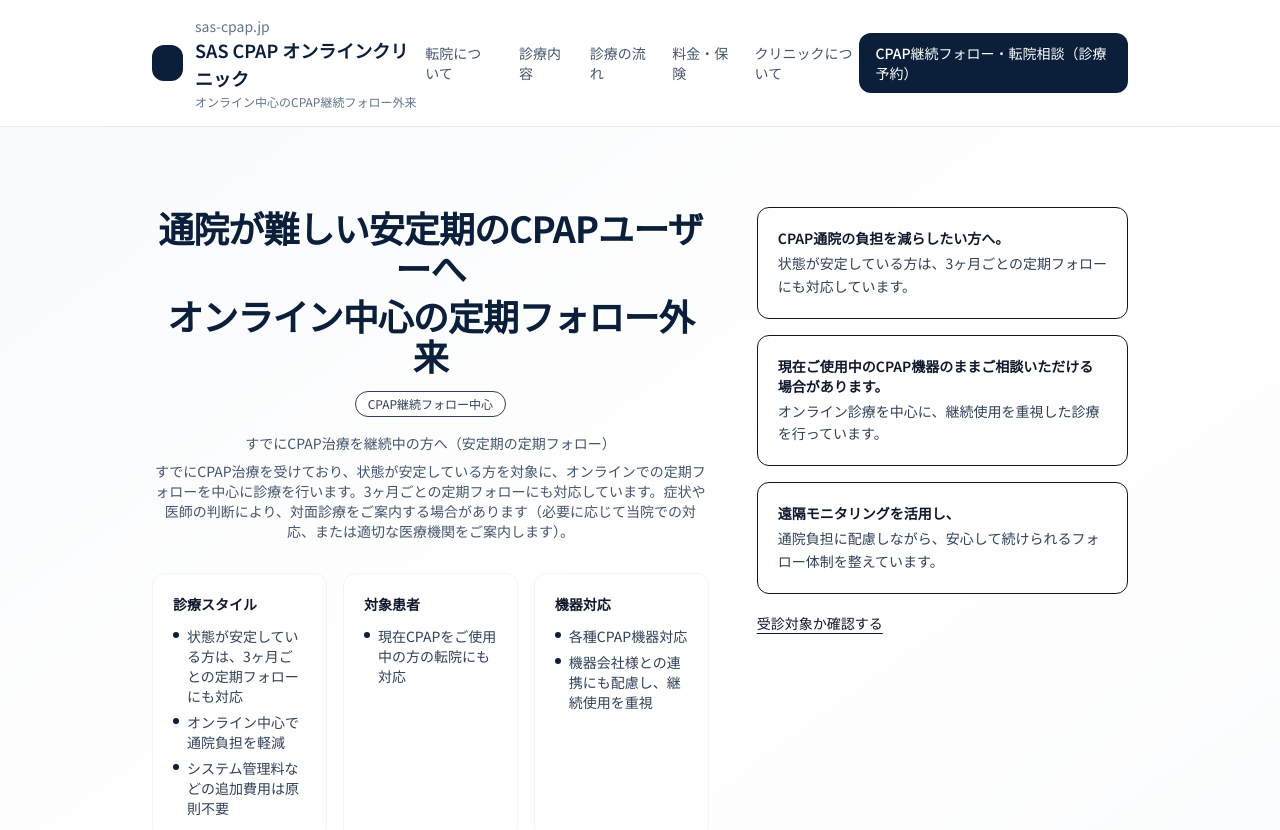
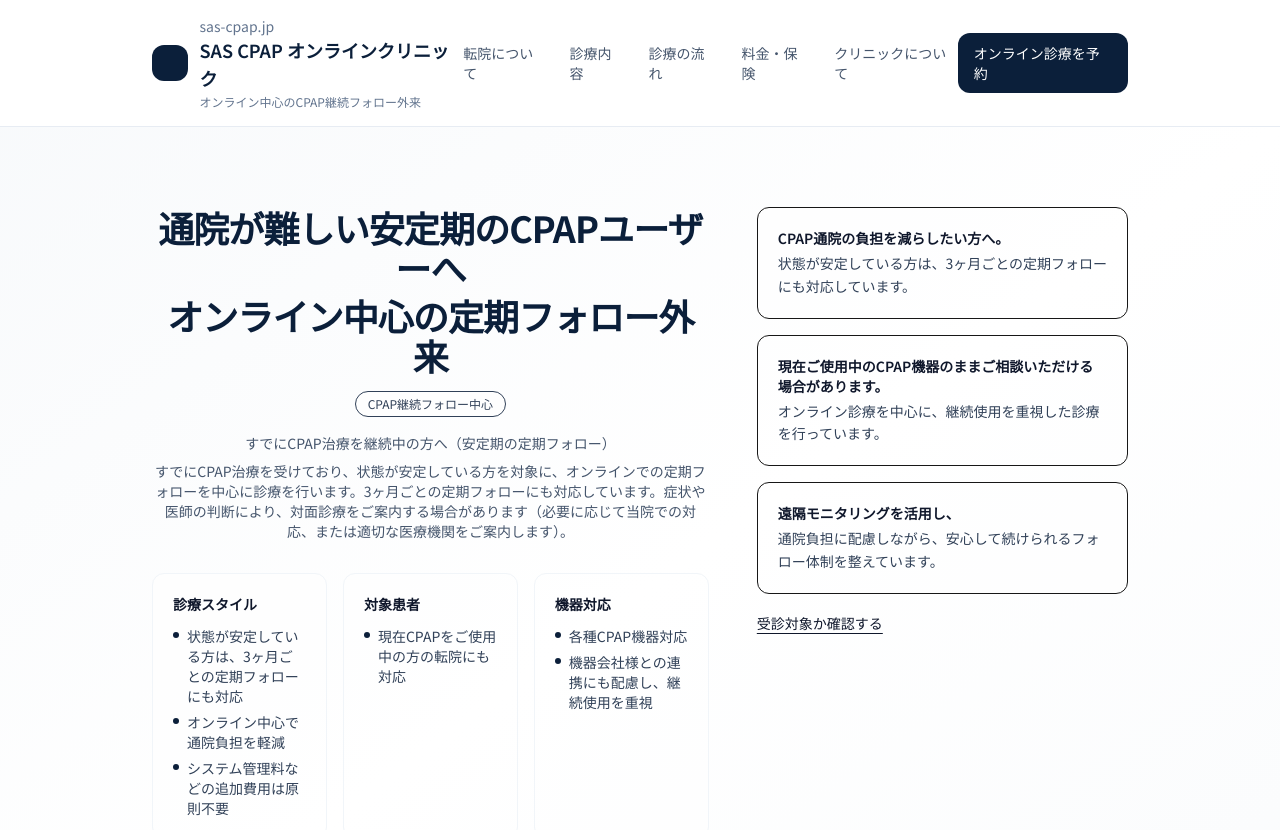
Before and after one commit to mandahan2002/sas-clinic-site, a Next.js app: page / in a window 1280 px wide. Shown: the top 830 px of the page. Built offline with nearby package versions, Linux system fonts and the light colour scheme.

Commit message:
Update button text on Home page for SAS CPAP online clinic to clarify action, changing from 'CPAP継続フォロー・転院相談（診療予約）' to 'オンライン診療を予約' for improved user understanding.

```diff
--- a/app/page.tsx
+++ b/app/page.tsx
@@ -37,7 +37,7 @@ export default function Home() {
             href="#reserve"
             className="rounded-xl bg-[#0B1F3A] px-4 py-2.5 text-sm font-medium text-white hover:bg-[#0a2847] transition-colors"
           >
-            CPAP継続フォロー・転院相談（診療予約）
+            オンライン診療を予約
           </a>
         </div>
       </header>
```
